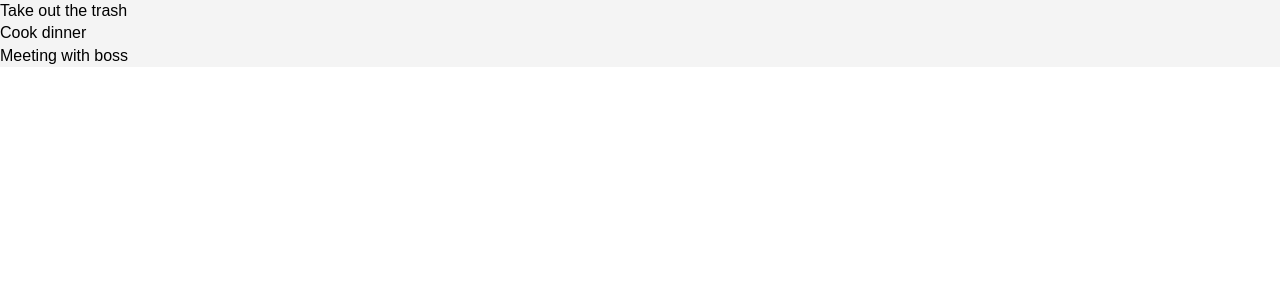
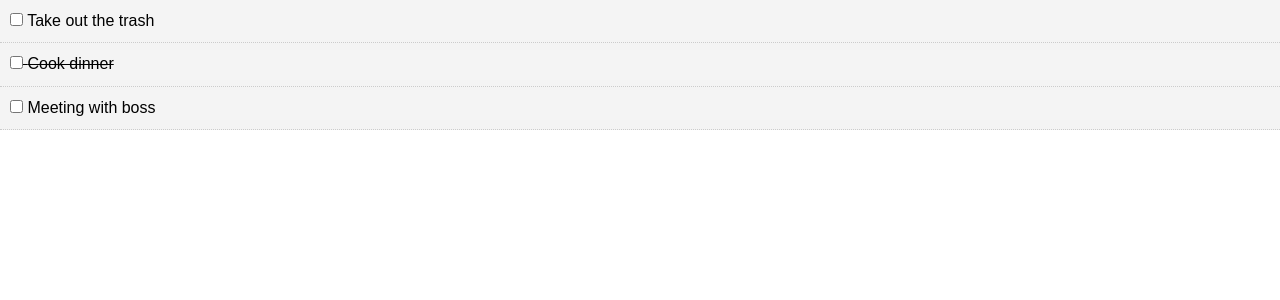
Before and after one commit to TomaszKorczyk/My-First-App, a React (Create React App) app: page / in a window 1280 px wide. Shown: the top 300 px of the page. Built offline with nearby package versions, Linux system fonts and the light colour scheme.

Commit message:
Commit Toggle Complete

```diff
--- a/src/App.js
+++ b/src/App.js
@@ -14,7 +14,7 @@
       {
         id:2,
         title: 'Cook dinner',
-        completed: false
+        completed: true
       },
       {
         id:3,
@@ -24,11 +24,22 @@
     ]
   }
 
+
+  // Toggle Complete
+  markComplete = (id) => {
+    this.setState({ todos: this.state.todos.map((todo) => {
+      if(todo.id === id) {
+        todo.completed = !todo.completed
+      }
+      return todo;
+    }) })
+  }
+
   render(){
-  console.log(this.state.todos);
+  // console.log(this.state.todos);
     return (
       <div className="App">
-        <Todos todos={this.state.todos} />
+        <Todos todos={this.state.todos} markComplete={this.markComplete} />
       </div>
     );
   }
--- a/src/components/TodoItem.js
+++ b/src/components/TodoItem.js
@@ -2,22 +2,40 @@
 import PropTypes from 'prop-types';
 
 export class TodoItem extends Component {
+
+    getStyle = () => {
+     return{
+         background: '#f4f4f4',
+         padding: '10px',
+         borderBottom: '1px #ccc dotted',
+         textDecoration: this.props.todo.completed ? 'line-through' : 'none'
+     }
+    }
+
+    // markComplete = (e) => {
+    //     console.log(this.props);
+    // }
+
     render() {
+        const {id, title} = this.props.todo;
         return (
-            <div style={itemStyle}>
-                <p>{this.props.todo.title}</p>
+            <div style={this.getStyle()}>
+                <p>
+                    <input type="checkbox" onChange={this.props.markComplete.bind(this, id)} /> {' '}
+                    {title}
+                </p>
             </div>
         )
     }
 }
 
 // PropTypes
-TodoItem.protoTypes = {
+TodoItem.propTypes = {
     todo: PropTypes.object.isRequired
 }
 
-const itemStyle = {
-    backgroundColor: '#f4f4f4'
-}
+// const itemStyle = {
+//     backgroundColor: '#f4f4f4'
+// }
 
 export default TodoItem
--- a/src/components/Todos.js
+++ b/src/components/Todos.js
@@ -6,13 +6,13 @@
 class Todos extends Component {
     render(){
         return this.props.todos.map((todo) => (
-            <TodoItem key={todo.id} todo={todo} />
+            <TodoItem key={todo.id} todo={todo} markComplete={this.props.markComplete} />
         ));
     }
 }
 
 // PropTypes
-Todos.protoTypes = {
+Todos.propTypes = {
     todos: PropTypes.array.isRequired
 }
 
```
Also changed, not shown: 1 other file (tests, documents, lock files or other folders).
